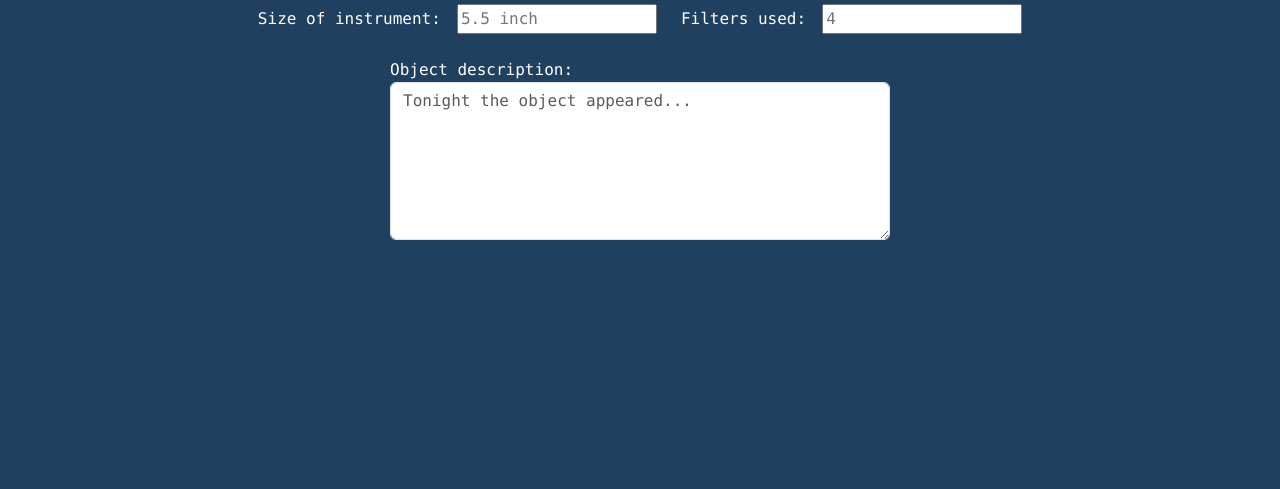
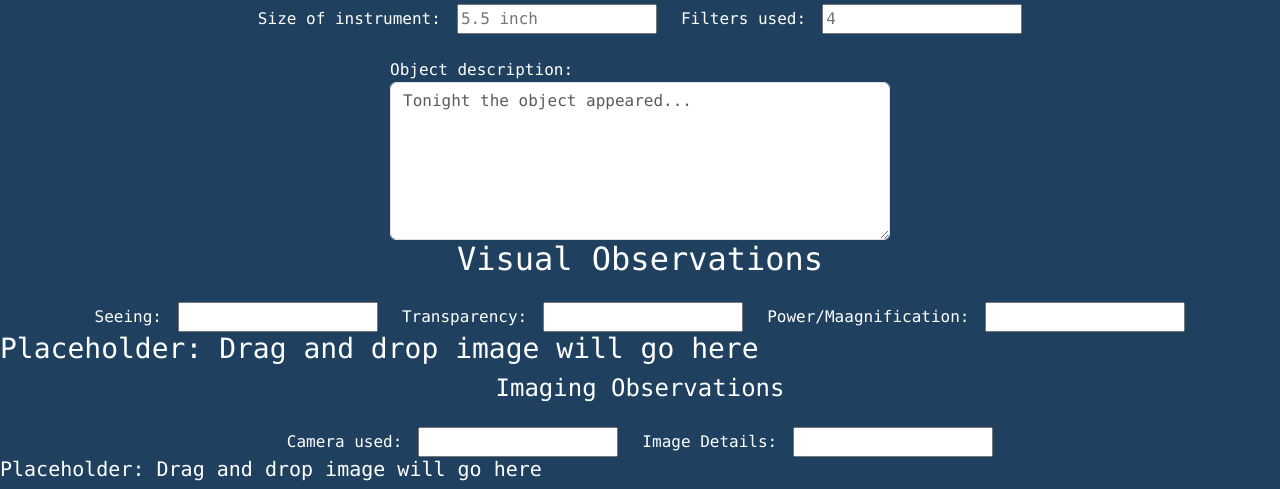
Before and after one commit to rdallim2/AstroLogger, a Flask app: page / in a window 1280 px wide. Shown: the part 496-985 px from the top of the page. Before the commit the page ends 736 px from the top, so only its background shows below. Run offline with Flask 3, Linux system fonts and the light colour scheme.

Commit message:
Added some more fields, need to add image drag and drop next.

```diff
--- a/main/templates/index.html
+++ b/main/templates/index.html
@@ -161,6 +161,53 @@
       </div>
   </div>
 
+  <div class="container text-center">
+    <h2>Visual Observations</h2>
+    <div class="row justify-content-center">
+      <div class="col-auto">
+        <div class="form-inline">
+          <label for="inlineFormSeeing" class="mr-2">Seeing:</label>
+          <input type="text" class="mx-auto" id="inlineFromSeeing" placeholder="" style="width: 200px;">
+        </div>
+      </div>
+      <div class="col-auto">
+        <div class="form-inline">
+          <label for="inlineFormTransparency" class="mr-2">Transparency:</label>
+          <input type="text" class="mx-auto" id="inlineFormTransparency" placeholder="" style="width: 200px;">
+        </div>
+      </div>
+      <div class="col-auto">
+        <div class="form-inline">
+          <label for="inlineFormPower" class="mr-2">Power/Maagnification:</label>
+          <input type="text" class="mx-auto" id="inlineFormPower" placeholder="" style="width: 200px;">
+        </div>
+      </div>
+    </div>
+  </div>
+
+  <h3> Placeholder: Drag and drop image will go here</h3>
+
+  <div class="container text-center">
+    <h4>Imaging Observations</h4>
+    <div class="row justify-content-center">
+      <div class="col-auto">
+        <div class="form-inline">
+          <label for="inlineFormCamera" class="mr-2">Camera used:</label>
+          <input type="text" class="mx-auto" id="inlineFromCamera" placeholder="" style="width: 200px;">
+        </div>
+      </div>
+      <div class="col-auto">
+        <div class="form-inline">
+          <label for="inlineFormDetails" class="mr-2">Image Details:</label>
+          <input type="text" class="mx-auto" id="inlineFormDetails" placeholder="" style="width: 200px;">
+        </div>
+      </div>
+    </div>
+  </div>
+
+  <h5> Placeholder: Drag and drop image will go here</h5>
+
+
     <script type="text/javascript">
         function fetchCoordinates(zipCode) {
           $.ajax({
```
